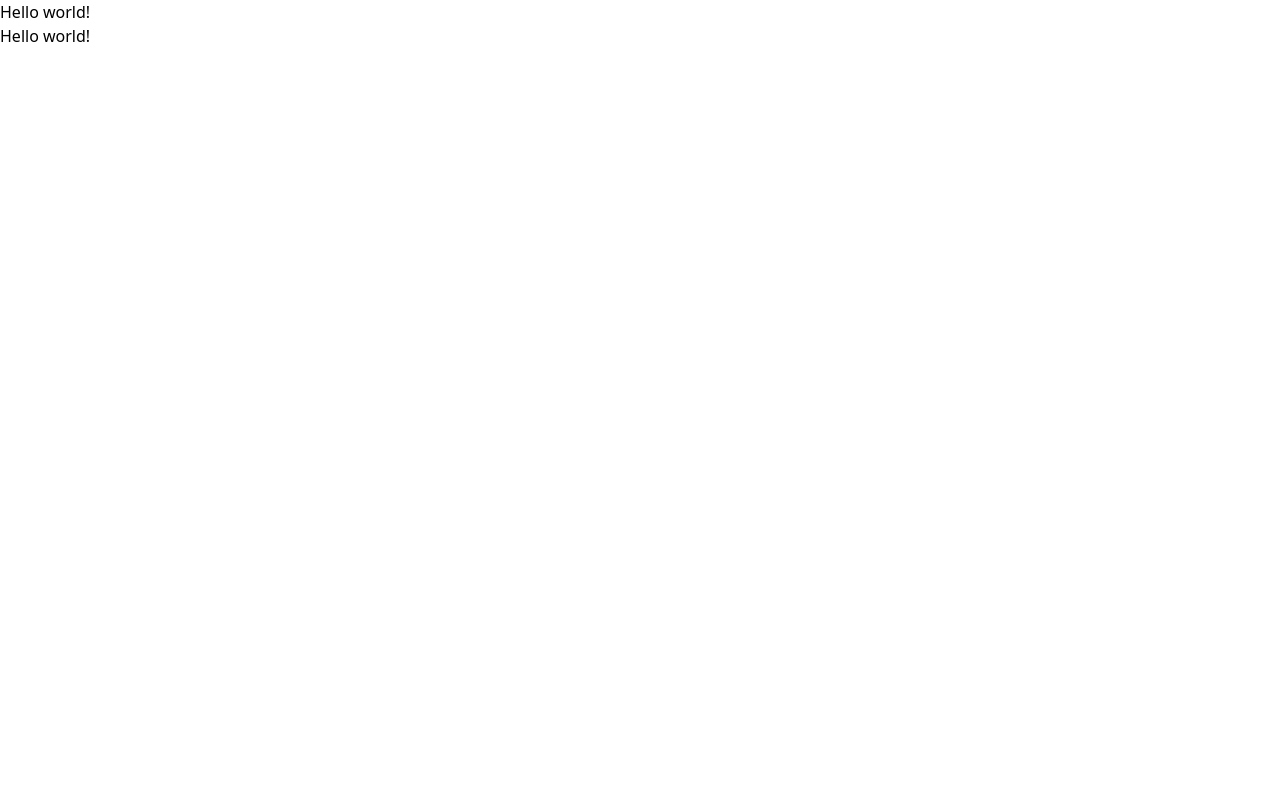
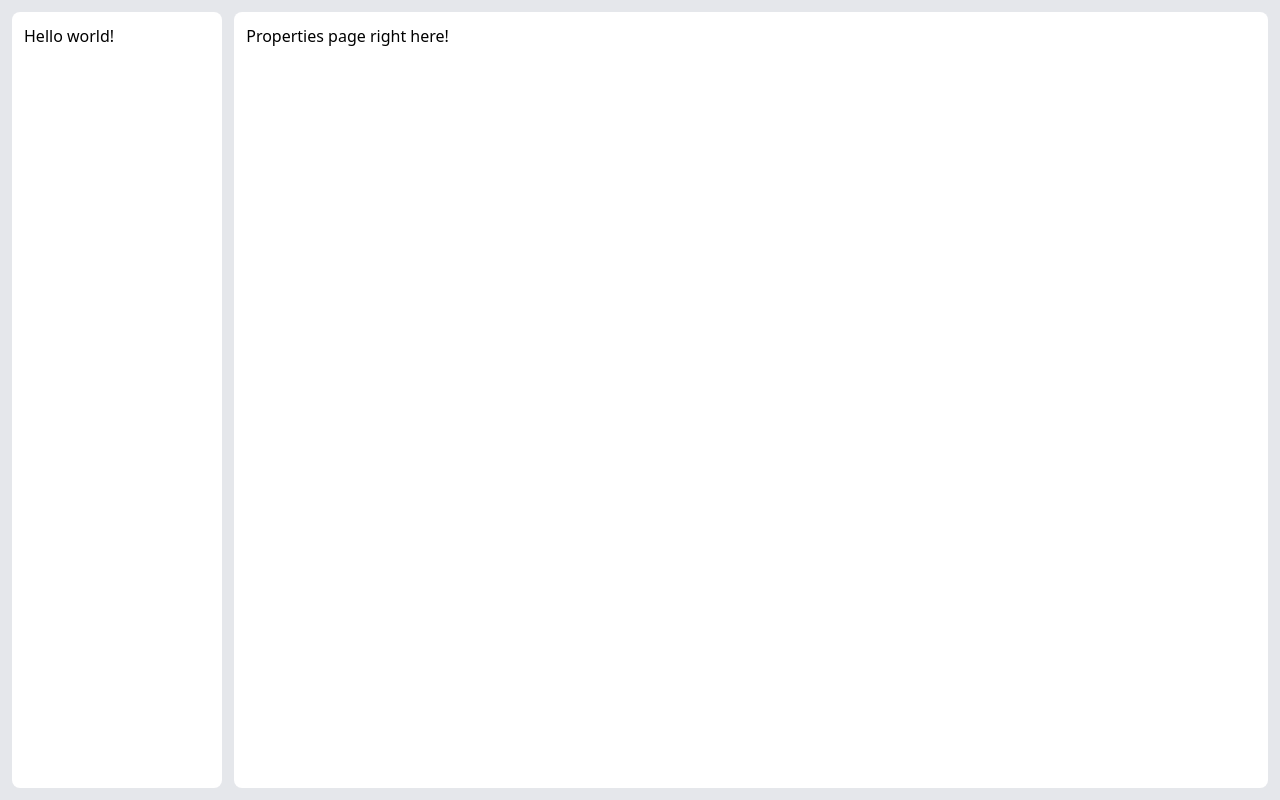
Before and after one commit to Zalaya/configuration-service, a React (Vite) app in the folder frontend/: page /properties in a window 1280 px wide. Built offline with nearby package versions, Linux system fonts and the light colour scheme.

Commit message:
feat(components): add some content to the components and some styles, as well as some meaning to the routes

```diff
--- a/frontend/src/components/Panel.tsx
+++ b/frontend/src/components/Panel.tsx
@@ -6,7 +6,7 @@ interface PanelProps {
 
 const Panel = ({ children }: PanelProps) => {
   return (
-    <div>
+    <div className="h-full w-full bg-white rounded-lg p-3">
       {children}
     </div>
   );
--- a/frontend/src/components/Sidebar.tsx
+++ b/frontend/src/components/Sidebar.tsx
@@ -1,5 +1,9 @@
 const Sidebar = () => {
-  return <h1>Hello world!</h1>;
+  return (
+    <div className="w-1/5 h-full bg-white rounded-lg p-3">
+      <h1>Hello world!</h1>
+    </div>
+  );
 };
 
 export default Sidebar;
--- a/frontend/src/layouts/AppLayout.tsx
+++ b/frontend/src/layouts/AppLayout.tsx
@@ -5,7 +5,7 @@ import Sidebar from "@/components/Sidebar";
 
 const AppLayout = () => {
   return (
-    <div>
+    <div className="h-screen w-screen flex gap-3 bg-gray-200 p-3">
       <Sidebar />
       <Panel>
         <AppRoutes />
--- a/frontend/src/pages/Modules.tsx
+++ b/frontend/src/pages/Modules.tsx
@@ -1,5 +1,5 @@
-const Properties = () => {
-  return <h1>Hello world!</h1>;
+const Modules = () => {
+  return <h1>Modules page right here!</h1>;
 };
 
-export default Properties;
+export default Modules;
--- a/frontend/src/pages/Properties.tsx
+++ b/frontend/src/pages/Properties.tsx
@@ -1,5 +1,5 @@
 const Properties = () => {
-  return <h1>Hello world!</h1>;
+  return <h1>Properties page right here!</h1>;
 };
 
 export default Properties;
--- a/frontend/src/routes/AppRoutes.tsx
+++ b/frontend/src/routes/AppRoutes.tsx
@@ -1,7 +1,7 @@
 import { Routes, Route } from "react-router-dom"
 
-import Properties from "@/pages/Modules";
 import Modules from "@/pages/Modules";
+import Properties from "@/pages/Properties";
 
 const AppRoutes = () => {
   return (
```
